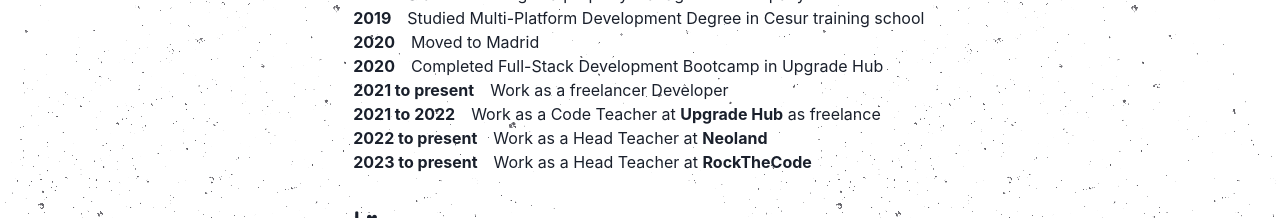
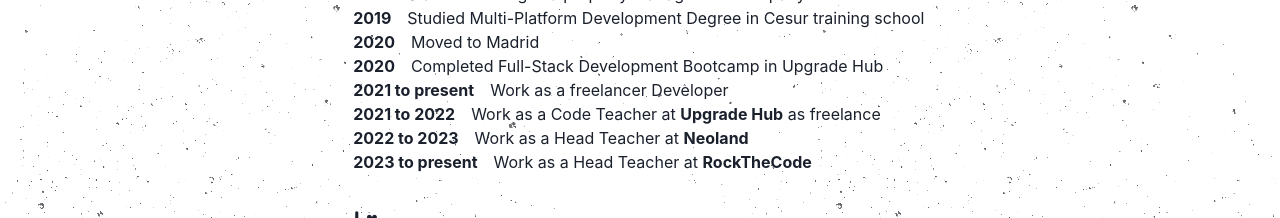
Before and after one commit to lethamburn/lethamburn-portfolio, a Next.js app: page / in a window 1280 px wide. Shown: the part 940-1158 px from the top of the page. Built offline with nearby package versions, Linux system fonts and the light colour scheme.

Commit message:
Update index.js

```diff
--- a/pages/index.js
+++ b/pages/index.js
@@ -129,7 +129,7 @@
             Work as a Code Teacher at <strong>Upgrade Hub</strong> as freelance
           </BioSection>
           <BioSection>
-            <BioYear>2022 to present</BioYear>
+            <BioYear>2022 to 2023</BioYear>
             Work as a Head Teacher at <strong>Neoland</strong>
           </BioSection>
           <BioSection>
```
